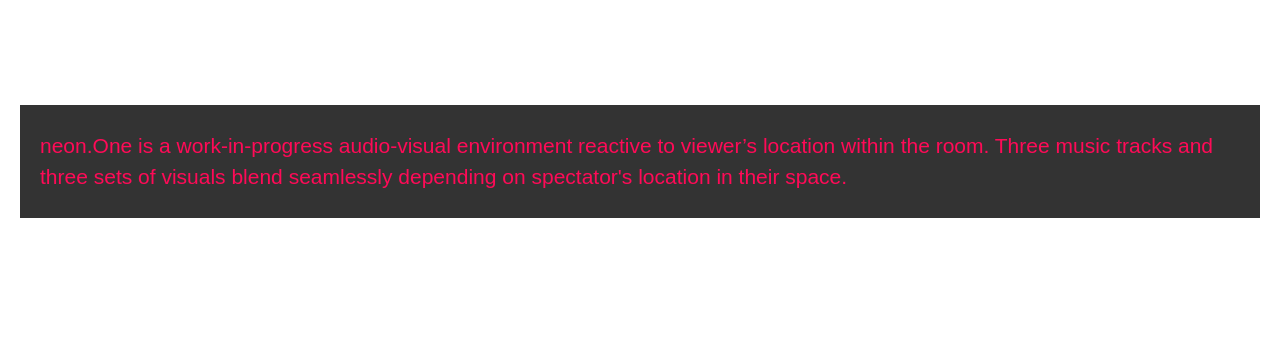
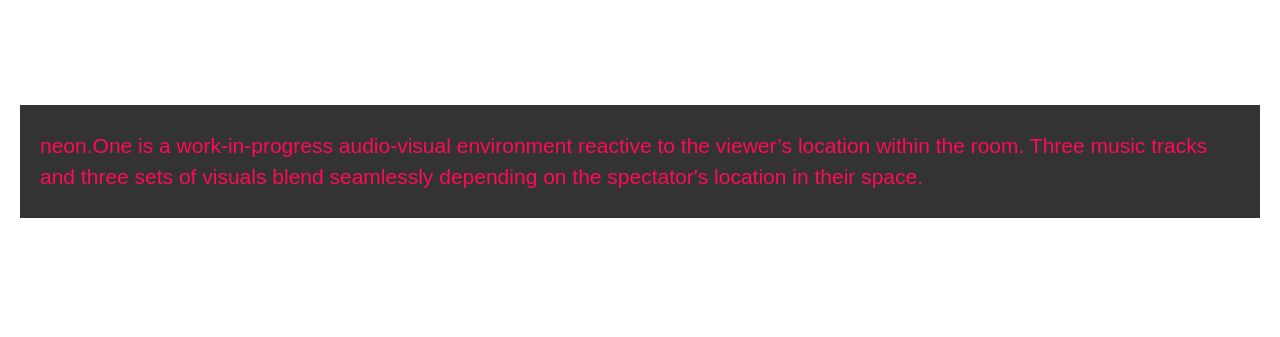
Before and after one commit to mechaneyes/neoneon.one, a website: page app/index.html in a window 1280 px wide. Shown: the part 3280-3617 px from the top of the page. Drawn offline with nearby package versions, Linux system fonts and the light colour scheme; files that its build step writes are made by us from their sources; a web font is replaced by a local one.

```diff
--- a/app/index.html
+++ b/app/index.html
@@ -96,7 +96,7 @@
                             webkitallowfullscreen mozallowfullscreen allowfullscreen></iframe>
                         </div>
                         <div class="neoCopySect">
-                            <p>neon.One is a work-in-progress audio-visual environment reactive to viewer’s location within the room. Three music tracks and three sets of visuals blend seamlessly depending on spectator's location in their space.</p>
+                            <p>neon.One is a work-in-progress audio-visual environment reactive to the viewer’s location within the room. Three music tracks and three sets of visuals blend seamlessly depending on the spectator's location in their space.</p>
                         </div>
                     </div>
 				</article>
```
Also changed, not shown: app/images/neoneonLogo.png.
